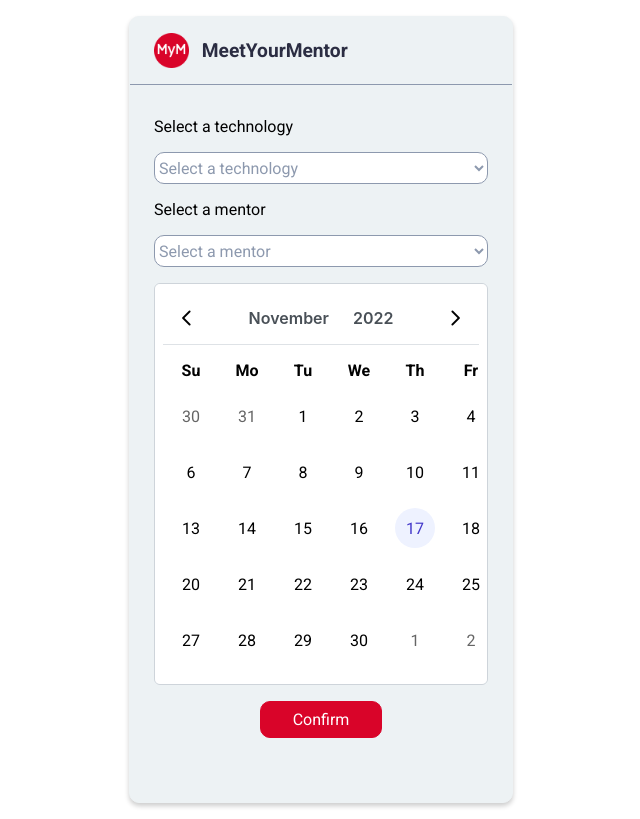
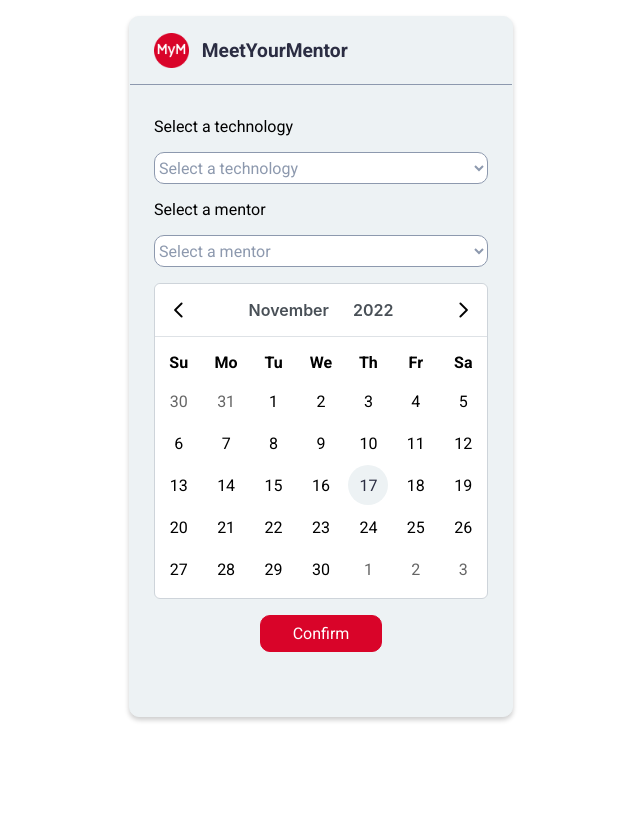
Before and after one commit to SaadiaELF/MeetYourBuddy, a React (Create React App) app: page / in a window 1280 px wide. Shown: the whole page, without its empty margins (319-959 px from the left). Built offline with nearby package versions, Linux system fonts and the light colour scheme.

Commit message:
Added calendar style

```diff
--- a/src/App.css
+++ b/src/App.css
@@ -7,7 +7,7 @@
   --light-grey: #8D99AE;
   --lighter-grey: #EDF2F4;
   --dark-red: #D90429;
-  --light-red: #EF233C;
+  --light-red: #ef233b10;
   --white: #FFF;
   --black: #000;
   --font: 'Roboto', sans-serif;
@@ -85,6 +85,25 @@
   font-size: 0.8rem;
 }
 
+/* Calendar */
+.p-datepicker {
+  padding: 0 !important;
+}
+
+.p-datepicker table td {
+  padding: 1px !important;
+}
+
+.p-datepicker table td>span.p-highlight {
+  color: var(--dark-red);
+  background: var(--light-red)
+}
+
+.p-datepicker table td.p-datepicker-today>span.p-highlight {
+  color: var(--dark-grey);
+  background: var(--lighter-grey);
+}
+
 /* Button */
 .btn {
   align-self: center;
--- a/src/components/Card/Card.js
+++ b/src/components/Card/Card.js
@@ -12,6 +12,7 @@ const Card = () => {
   const [dates, setDates] = useState([new Date()]);
 
   const handleMentorsDropdown = (e) => {
+    setDates([new Date()]);
     let mentor = mentors.filter((mentor) => mentor.id === e.target.value);
     let dates = Object.keys(mentor[0].availability);
     dates = dates.map((date) => {
```
